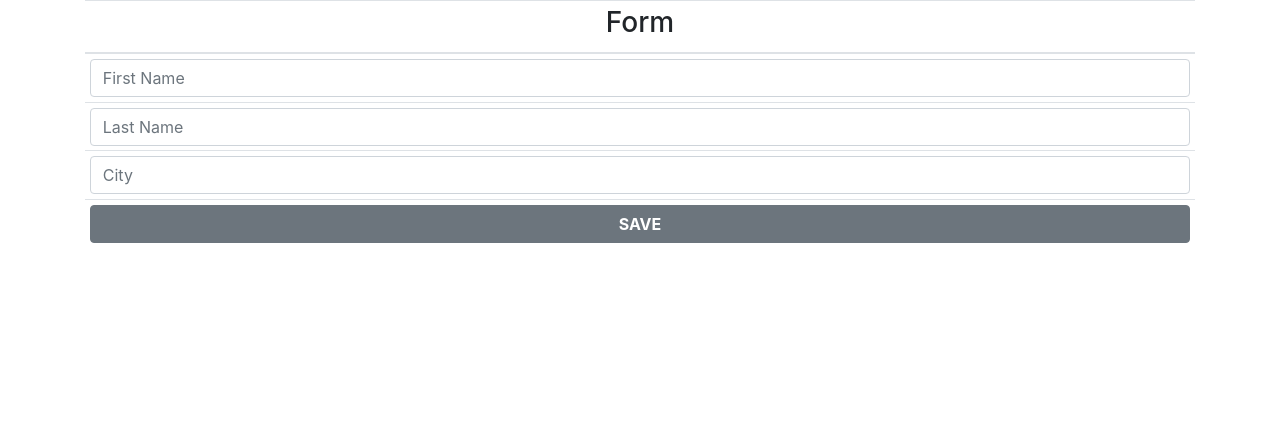
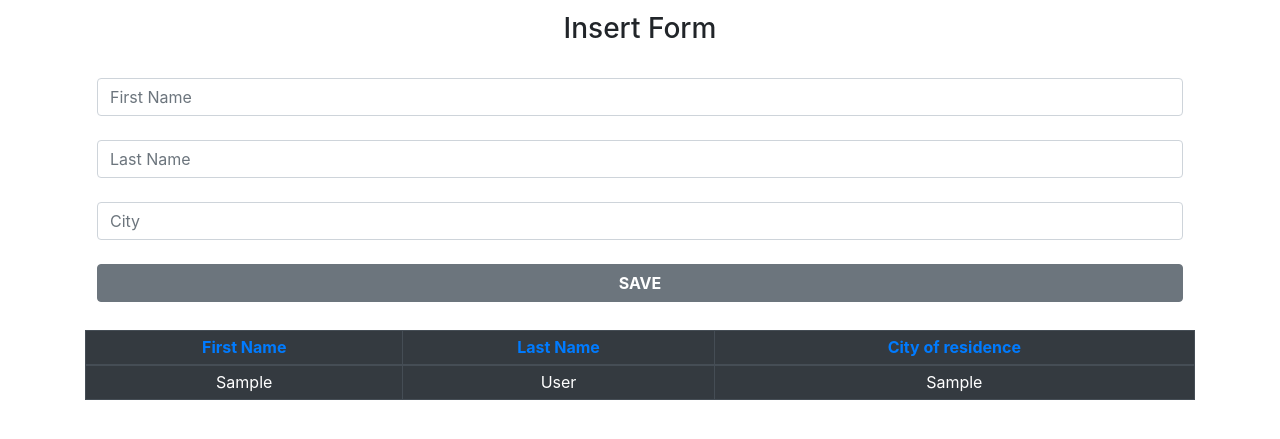
Before and after one commit to al-aganya/IAP_Labs, a PHP site: page /lab1.php in a window 1280 px wide. Shown: the top 439 px of the page. Run offline with PHP 8.4, Linux system fonts and the light colour scheme; tables that the repository leaves empty hold one stand-in row (values such as "Sample post"); some libraries are stand-ins or nearby versions.

Commit message:
Lab 1 Complete
A user is now able to upload to the DB and view the records in the same DB

```diff
--- /dev/null
+++ b/Lab-1/Crud.php
@@ -0,0 +1,15 @@
+<?php
+
+  /**
+   * All the methods to be implemented
+   */
+  interface Crud
+  {
+    public function save();
+    public function readAll();
+    public function readUnique();
+    public function search();
+    public function update();
+    public function removeOne();
+    public function removeAll();
+  }
--- /dev/null
+++ b/Lab-1/DBConnector.php
@@ -0,0 +1,39 @@
+<?php
+//   define('DB_SERVER', 'localhost');
+//   define('DB_USER', 'root');
+//   define('DB_PASS', '');
+//   define('DB_NAME', 'ics102728');
+
+// class DBConnector
+// {
+
+//     public $conn;
+
+//     public function __construct()
+//     {
+//         $conn = new mysqli(DB_SERVER, DB_USER, DB_PASS) or die("Connection failed: " . $conn->connect_error);
+//         mysqli_select_db($conn, DB_NAME);
+//     }
+
+//     public function closeDatabase()
+//     {
+//         mysqli_close($this->conn);
+//     }
+// }
+
+class Dbh {
+    private $servername;
+    private $username;
+    private $password;
+    private $dbname;
+     protected function connect() {
+         $this->servername = "localhost";
+         $this->username = "root";
+         $this->password = "";
+         $this->dbname = "ics102728";
+
+         $conn = new mysqli($this->servername,$this->username,$this->password,$this->dbname);
+
+         return $conn;
+     }
+}
--- /dev/null
+++ b/Lab-1/User.php
@@ -0,0 +1,88 @@
+<?php
+include "DBConnector.php";
+include "Crud.php";
+
+class User extends Dbh implements Crud
+{
+    private $user_id;
+    private $first_name;
+    private $last_name;
+    private $city_name;
+
+    // We can use our constructor to initialize our values
+    // member variables cannot be instantiated from elsewhere; They private;
+    function __construct($first_name, $last_name, $city_name)
+    {
+        $this->first_name = $first_name;
+        $this->last_name = $last_name;
+        $this->city_name = $city_name;
+    }
+
+    // user_id setter
+    public function setUserId($user_id)
+    {
+        $this->user_id = $user_id;
+    }
+
+    // user_id getter
+    public function getUserId()
+    {
+        return $this->user_id;
+    }
+
+    public function save()
+    {
+        $fn = $this->first_name;
+        $ln = $this->last_name;
+        $city = $this->city_name;
+        $sql = "INSERT INTO user(first_name,last_name,user_city)
+                     VALUES('$fn','$ln','$city');";
+        $con = $this->connect();
+        $res = mysqli_query($con, $sql);
+
+        return $res;
+    }
+
+    public function readAll()
+    {
+        $sql = "SELECT * FROM user";
+        $result = $this->connect()->query($sql);
+        $numRows = $result->num_rows;
+
+        if ($numRows > 0) {
+            while ($row = $result->fetch_assoc()){
+                $data[] = $row;
+            }
+            return $data;
+        }
+        // $sql = "SELECT * FROM user";
+        // $res = mysqli_query($this->con->conn, $sql) or die("Error " . mysqli_error($con->conn));
+
+        // return $res;
+    }
+
+    public function readUnique()
+    {
+        return null;
+    }
+
+    public function search()
+    {
+        return null;
+    }
+
+    public function update()
+    {
+        return null;
+    }
+
+    public function removeOne()
+    {
+        return null;
+    }
+
+    public function removeAll()
+    {
+        return null;
+    }
+}
--- a/Lab-1/lab1.php
+++ b/Lab-1/lab1.php
@@ -1,3 +1,22 @@
+<?php
+include 'User.php';
+
+if (isset($_POST['btn-save'])) {
+    $first_name = $_POST['first_name'];
+    $last_name = $_POST['last_name'];
+    $city_name = $_POST['city_name'];
+
+    $user = new User($first_name, $last_name, $city_name);
+    $res = $user->save();
+
+    if ($res === TRUE) {
+        header("Location: lab1.php");
+    } else {
+        echo "<pre class='text-danger'>Error adding User</pre>";
+    }
+}
+?>
+
 <!DOCTYPE html>
 <html lang="en">
 
@@ -5,8 +24,7 @@
     <meta charset="UTF-8">
     <meta name="viewport" content="width=device-width, initial-scale=1.0">
     <title>Document</title>
-    <link rel="stylesheet" href="https://stackpath.bootstrapcdn.com/bootstrap/4.5.0/css/bootstrap.min.css"
-        integrity="sha384-9aIt2nRpC12Uk9gS9baDl411NQApFmC26EwAOH8WgZl5MYYxFfc+NcPb1dKGj7Sk" crossorigin="anonymous">
+    <link rel="stylesheet" href="https://stackpath.bootstrapcdn.com/bootstrap/4.5.0/css/bootstrap.min.css" integrity="sha384-9aIt2nRpC12Uk9gS9baDl411NQApFmC26EwAOH8WgZl5MYYxFfc+NcPb1dKGj7Sk" crossorigin="anonymous">
     <link rel="stylesheet" href="https://cdnjs.cloudflare.com/ajax/libs/font-awesome/5.12.1/css/all.min.css">
     <link href="https://fonts.googleapis.com/icon?family=Material+Icons" rel="stylesheet">
 </head>
@@ -14,38 +32,63 @@
 <body>
     <div class="container">
         <form action="" method="post">
-        <table class="table table-sm table-bordrless">
+            <table class="table table table-borderless">
                 <thead>
                     <th class="text-center">
-                    <h3>Form</h3>
+                        <h3>Insert Form</h3>
                     </th>
                 </thead>
                 <tbody>
                     <tr>
-                <td><input class="form-control" type="text" name="first_name" required placeholder="First Name" id=""></td>
+                        <td class='text-center'><input class="form-control" type="text" name="first_name" required placeholder="First Name" id=""></td>
                     </tr>
                     <tr>
-                <td><input class="form-control" type="text" name="last_name" placeholder="Last Name" id=""></td>
+                        <td class='text-center'><input class="form-control" type="text" name="last_name" placeholder="Last Name" id=""></td>
                     </tr>
                     <tr>
-                <td><input class="form-control" type="text" name="city_name" placeholder="City" id=""></td>
+                        <td class='text-center'><input class="form-control" type="text" name="city_name" placeholder="City" id=""></td>
                     </tr>
                     <tr>
-                <td><button class="btn btn-block btn-secondary" type="submit" name="btn-save"><strong>SAVE</strong></button></td>
+                        <td class='text-center'><button class="btn btn-block btn-secondary" type="submit" name="btn-save"><strong>SAVE</strong></button></td>
                     </tr>
                 </tbody>
             </table>
         </form>
+
+        <table class="table table-sm table-dark table-bordered">
+            <thead class="text-primary">
+                <tr>
+                    <th class="text-center">
+                        First Name
+                    </th>
+                    <th class="text-center">
+                        Last Name
+                    </th>
+                    <th class="text-center">
+                        City of residence
+                    </th>
+                <tr>
+            </thead>
+            <tbody>
+                <?php
+                $a = "";
+                $b = "";
+                $c = "";
+                $user = new User($a, $b, $c);
+                $datas = $user->readAll();
+                foreach ($datas as $data) {
+                    echo "<tr><td class='text-center'>" . $data["first_name"] . "</td><td class='text-center'>" . $data["last_name"] . "</td><td class='text-center'>" . $data["user_city"] . "</td></tr>";
+                }
+                ?>
+            </tbody>
+        </table>
     </div>
 
-    <script src="https://code.jquery.com/jquery-3.5.1.slim.min.js"
-        integrity="sha384-DfXdz2htPH0lsSSs5nCTpuj/zy4C+OGpamoFVy38MVBnE+IbbVYUew+OrCXaRkfj" crossorigin="anonymous">
+    <script src="https://code.jquery.com/jquery-3.5.1.slim.min.js" integrity="sha384-DfXdz2htPH0lsSSs5nCTpuj/zy4C+OGpamoFVy38MVBnE+IbbVYUew+OrCXaRkfj" crossorigin="anonymous">
     </script>
-    <script src="https://cdn.jsdelivr.net/npm/popper.js@1.16.0/dist/umd/popper.min.js"
-        integrity="sha384-Q6E9RHvbIyZFJoft+2mJbHaEWldlvI9IOYy5n3zV9zzTtmI3UksdQRVvoxMfooAo" crossorigin="anonymous">
+    <script src="https://cdn.jsdelivr.net/npm/popper.js@1.16.0/dist/umd/popper.min.js" integrity="sha384-Q6E9RHvbIyZFJoft+2mJbHaEWldlvI9IOYy5n3zV9zzTtmI3UksdQRVvoxMfooAo" crossorigin="anonymous">
     </script>
-    <script src="https://stackpath.bootstrapcdn.com/bootstrap/4.5.0/js/bootstrap.min.js"
-        integrity="sha384-OgVRvuATP1z7JjHLkuOU7Xw704+h835Lr+6QL9UvYjZE3Ipu6Tp75j7Bh/kR0JKI" crossorigin="anonymous">
+    <script src="https://stackpath.bootstrapcdn.com/bootstrap/4.5.0/js/bootstrap.min.js" integrity="sha384-OgVRvuATP1z7JjHLkuOU7Xw704+h835Lr+6QL9UvYjZE3Ipu6Tp75j7Bh/kR0JKI" crossorigin="anonymous">
     </script>
 </body>
 
--- a/Lab-1/lab1.sql
+++ b/Lab-1/lab1.sql
@@ -1,3 +1,5 @@
+-- Database name=ics102728
+
 CREATE TABLE user(
 id int AUTO_INCREMENT PRIMARY KEY,
 first_name varchar(32) NOT NULL,
```
Lines whose indentation alone changed are shown as unchanged.
